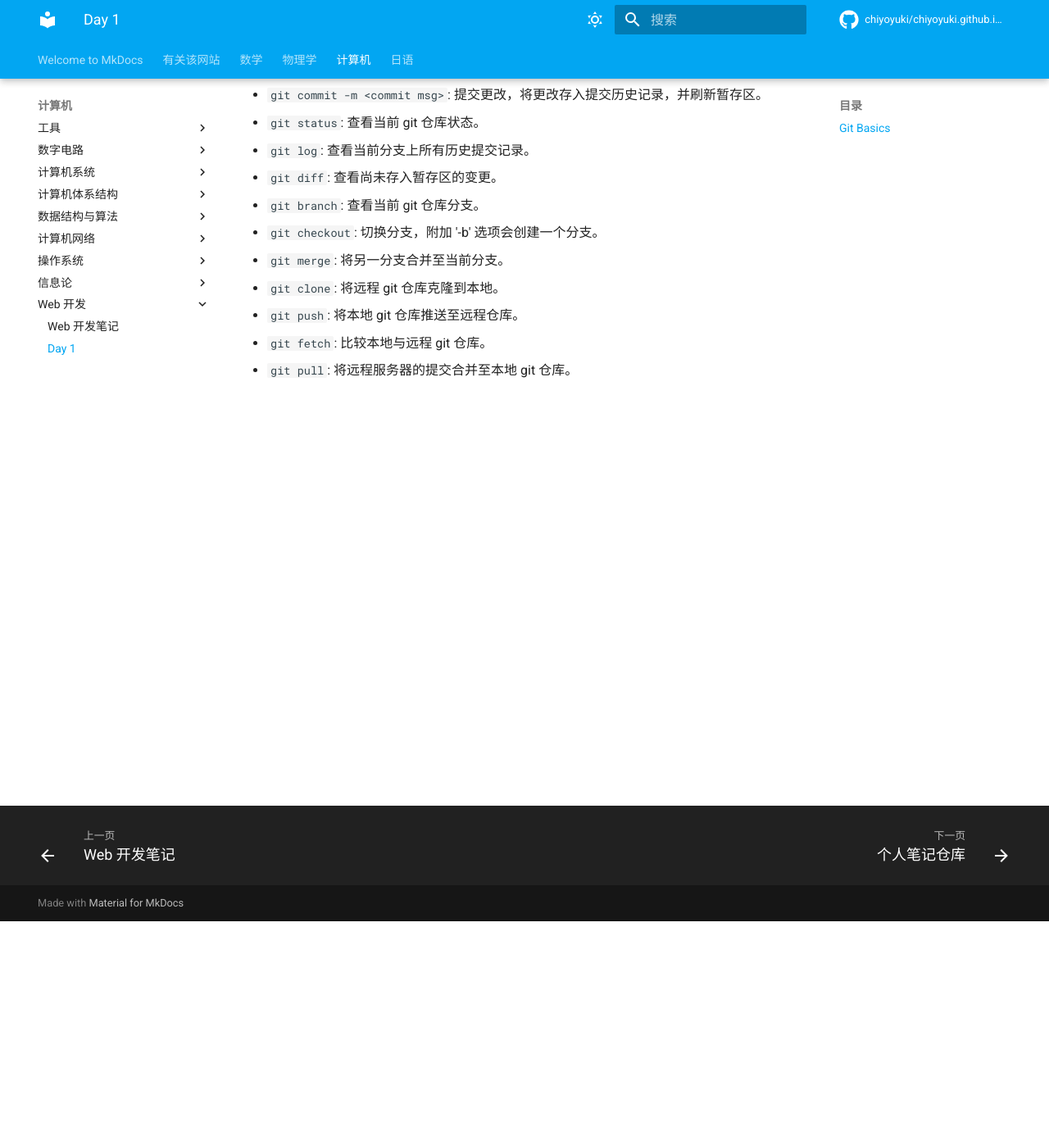
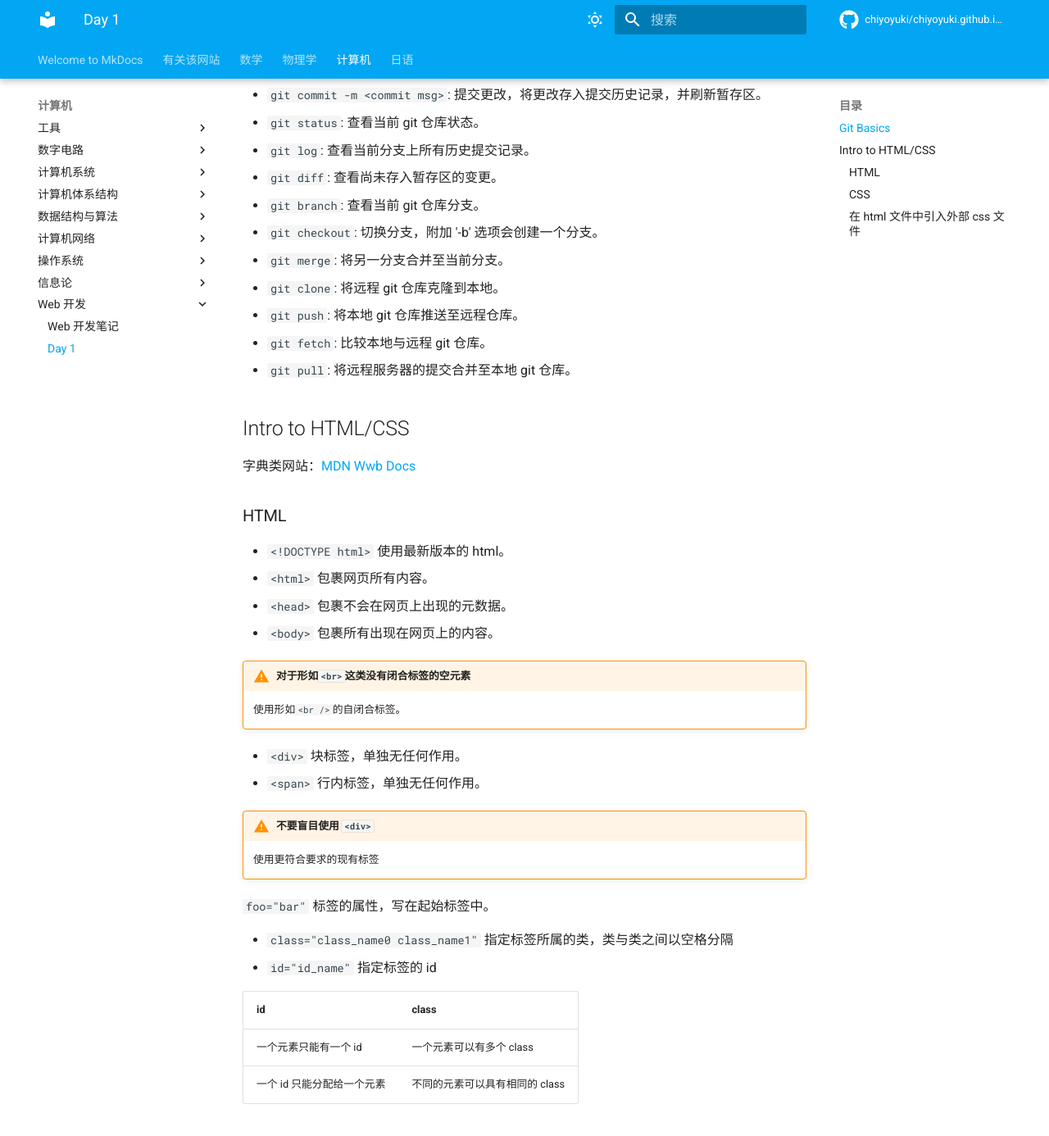
Before and after one commit to ChiyoYuki/note, an MkDocs documentation site: the page built from docs/Web/1.md, in a window 1280 px wide and 1400 px high, scrolled down 276 px. Shown: the top 1386 px of the window at 82% size. Built offline with MkDocs 1.6.1 and Material for MkDocs 9.7.7, drawn with Linux system fonts in a browser that asks for light colours; comment, search, counter and statistics services are not loaded; some of the changed text lies outside the part shown.

Commit message:
Update Day1-html/css

````diff
--- a/docs/Web/1.md
+++ b/docs/Web/1.md
@@ -16,3 +16,79 @@
 - `git push`: 将本地 git 仓库推送至远程仓库。
 - `git fetch`: 比较本地与远程 git 仓库。
 - `git pull`: 将远程服务器的提交合并至本地 git 仓库。
+
+## Intro to HTML/CSS
+
+字典类网站：[MDN Wwb Docs](https://developer.mozilla.org/zh-CN/)
+
+### HTML
+
+- `<!DOCTYPE html>` 使用最新版本的 html。
+- `<html>` 包裹网页所有内容。
+- `<head>` 包裹不会在网页上出现的元数据。
+- `<body>` 包裹所有出现在网页上的内容。
+
+!!! warning "对于形如`<br>`这类没有闭合标签的空元素"
+
+    使用形如`<br />`的自闭合标签。
+
+- `<div>` 块标签，单独无任何作用。
+- `<span>` 行内标签，单独无任何作用。
+
+!!! warning "不要盲目使用 `<div>`"
+
+    使用更符合要求的现有标签
+
+`foo="bar"` 标签的属性，写在起始标签中。
+
+- `class="class_name0 class_name1"` 指定标签所属的类，类与类之间以空格分隔
+- `id="id_name"` 指定标签的 id
+
+|id|class|
+|---|---|
+|一个元素只能有一个 id|一个元素可以有多个 class|
+|一个 id 只能分配给一个元素|不同的元素可以具有相同的 class|
+
+### CSS
+
+css代码示例：
+
+```css
+seletor {
+  property_0: value_0;
+  property_1: value_1;
+  ...
+}
+```
+
+- 标签选择器
+
+      ```css
+      div {
+        property: value:
+      }
+      ```
+
+- 类选择器
+
+      ```css
+      .class_name {
+        property: value;
+      }
+      ```
+
+- id 选择器
+
+      ```css
+      #id_name {
+        property: value;
+      }
+      ```
+
+!!! info "css 样式优先级"
+
+    内联样式 > id 选择器 > 类选择器 > 标签选择器
+
+### 在 html 文件中引入外部 css 文件
+
+在 `<head>` 标签下添加 `<link rel="stylesheet" herf="path/style.css" />`，其中 `herf` 的值为 css 文件的相对路径。
````
